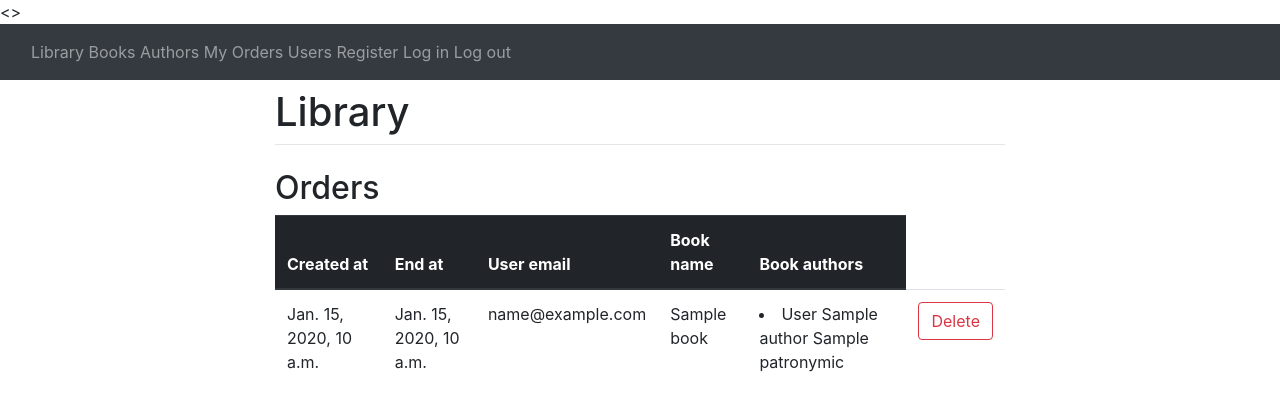
After one commit to VitaliiStorozh/heroku_deploy_library, a Django app: template order/templates/get_orders.html in a window 1280 px wide. The commit adds this page. Shown: the top 411 px of the page. Run offline with Django 3.2, Linux system fonts and the light colour scheme; the template is opened without the code that fills it: most values are stand-ins (such as "Sample title", 1, 10 or a date in 2020); some libraries are stand-ins or nearby versions.

Commit message:
Solutions for all order functionality

```diff
--- a/authentication/templates/register.html
+++ b/authentication/templates/register.html
@@ -7,7 +7,7 @@
             <p>
                 {{ field.label }}
                 {{ field }}
-                {% for error in errors %}
+                {% for error in field.errors %}
                     <p>
                         {{ error }}
                     </p>
--- a/book/templates/books.html
+++ b/book/templates/books.html
@@ -14,10 +14,11 @@
         {% for book in books %}
             <tr>
                 <td>{{ book.name }}</td>
-        <td>{{ book.description}}</td>
+                <td>{{ book.description }}</td>
                 {% for authors in book.authors.all %}
                     <td>{{ authors.name }}</td>
                     <td>{{ authors.patronymic }}</td>
+                    <td><a class="btn btn-outline-success" href="{% url "new_order" %}">Order</a></td>
                 {% endfor %}
             </tr>
         {% endfor %}
--- /dev/null
+++ b/order/templates/get_orders.html
@@ -0,0 +1,38 @@
+{% extends "base.html" %} }
+
+{% block content %}
+    <h2>Orders</h2>
+    <table class="table">
+        <thead class="thead-dark">
+        <tr>
+            <th scope="col">Created at</th>
+            <th scope="col">End at</th>
+            <th scope="col">User email</th>
+            <th scope="col">Book name</th>
+            <th scope="col">Book authors</th>
+        </tr>
+        </thead>
+        <tbody>
+        {% for element in orders %}
+            <tr>
+                <td>{{ element.created_at }}</td>
+                <td>{{ element.plated_end_at }}</td>
+                <td>{{ element.user.email }}</td>
+                <td>{{ element.book.name }}</td>
+                <td>
+                    {% for author in element.book.authors.all %}
+                        <li>
+                            {{ author.surname }}
+                            {{ author.name }}
+                            {{ author.patronymic }}
+                        </li>
+                    {% endfor %}
+                </td>
+                <td>
+                    <a class="btn btn-outline-danger" href="{% url "delete_order" element.id %}">Delete</a>
+                </td>
+            </tr>
+        {% endfor %}
+        </tbody>
+    </table>
+{% endblock content %}
--- a/order/urls.py
+++ b/order/urls.py
@@ -1,5 +1,8 @@
 from django.urls import path
+from order import views
 
 urlpatterns = [
-
+    path("", views.get_orders, name="get_orders"),
+    path("new_order/<int:id>/", views.new_order, name="new_order"),
+    path("delete/<int:id>", views.delete_order, name="delete_order"),
 ]
--- a/templates/base.html
+++ b/templates/base.html
@@ -22,7 +22,7 @@
             <div class="navbar-collapse collapse d-sm-inline-flex flex-sm-row-reverse">
                 <ul class="navbar-nav flex-grow-1">
                     <li class="nav-item">
-                        <a class="nav-link">Books</a>
+                        <a class="nav-link" >Books</a>
                     </li>
                 </ul>
             </div>
@@ -36,7 +36,7 @@
             <div class="navbar-collapse collapse d-sm-inline-flex flex-sm-row-reverse">
                 <ul class="navbar-nav flex-grow-1">
                     <li class="nav-item">
-                        <a class="nav-link">My Orders</a>
+                        <a class="nav-link" href="{% url "get_orders" %}">My Orders</a>
                     </li>
                 </ul>
             </div>
```
Also changed, not shown: order/views.py (+33 -2 lines). Lines whose indentation alone changed are shown as unchanged.
